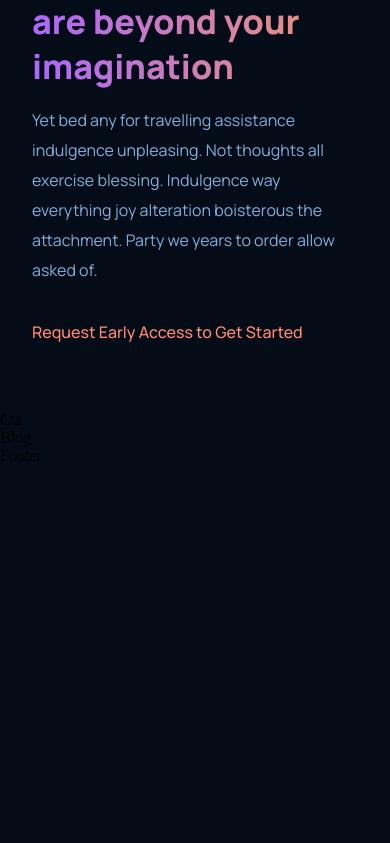
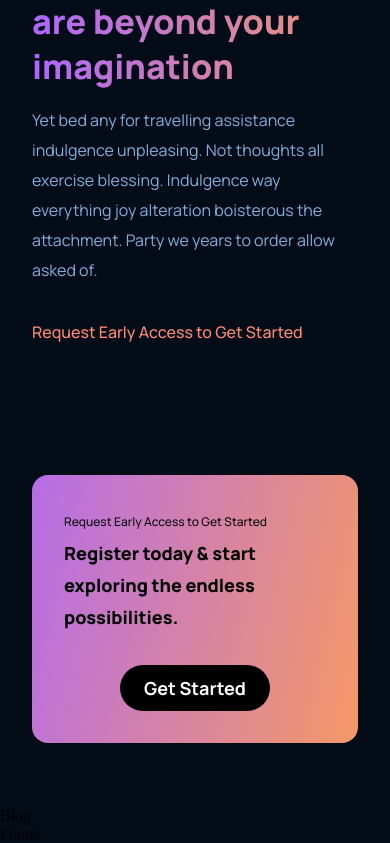
Before and after one commit to DennisBoanini/gpt3-phate, a React (Create React App) app: page / in a window 390 px wide. Shown: the part 4306-5149 px from the top of the page. Before the commit the page ends 4771 px from the top, so only its background shows below. Built offline with nearby package versions, Linux system fonts and the light colour scheme.

Commit message:
Completed cta section

```diff
--- a/src/components/cta/CTA.tsx
+++ b/src/components/cta/CTA.tsx
@@ -1,13 +1,22 @@
 // @flow
 import * as React from 'react';
+import './cta.scss';
 
 type Props = {
 
 };
 export const Cta = (props: Props) => {
     return (
-        <div>
-            Cta
+        <div className="gpt3__cta">
+            <div className="gpt3__cta-content">
+                <p>Request Early Access to Get Started</p>
+                <h3>
+                    Register today & start exploring the endless possibilities.
+                </h3>
+            </div>
+            <div className="gpt3__cta-btn">
+                <button type="button">Get Started</button>
+            </div>
         </div>
     );
 };
--- a/src/components/cta/cta.scss
+++ b/src/components/cta/cta.scss
@@ -0,0 +1,85 @@
+@import '../../index';
+
+.gpt3__cta {
+  display: flex;
+  justify-content: space-between;
+  align-items: center;
+  flex-direction: row;
+
+  padding: 2rem;
+  margin: 4rem;
+  border-radius: 1rem;
+  background: $gradient-bar;
+
+  .gpt3__cta-content {
+    p {
+      font-family: $font-family;
+      font-weight: 500;
+      font-size: 12px;
+      line-height: 30px;
+      color: #0E0E0E;
+    }
+
+    h3 {
+      font-family: $font-family;
+      font-weight: 800;
+      font-size: 24px;
+      line-height: 45px;
+      color: black;
+    }
+  }
+
+  .gpt3__cta-btn {
+    display: flex;
+    justify-content: center;
+    align-items: center;
+    margin-left: 2rem;
+
+    button {
+      border-radius: 40px;
+      background: black;
+
+      font-family: $font-family;
+      font-weight: bold;
+      font-size: 18px;
+      line-height: 30px;
+      color: white;
+
+      padding: 0.5rem 1rem;
+      border: none;
+      outline: none;
+      cursor: pointer;
+      min-width: 150px;
+    }
+  }
+}
+
+@media screen and (max-width: 650px) {
+  .gpt3__cta {
+    flex-direction: column;
+
+    .gpt3__cta-btn {
+      margin: 2rem 0 0;
+    }
+  }
+}
+
+@media screen and (max-width: 550px) {
+  .gpt3__cta {
+    margin: 4rem 2rem;
+
+    .gpt3__cta-content {
+      h3 {
+        font-size: 18px;
+        line-height: 32px;
+      }
+
+      .gpt3__cta-btn {
+        button {
+          font-size: 14px;
+          line-height: 28px;
+        }
+      }
+    }
+  }
+}
```
